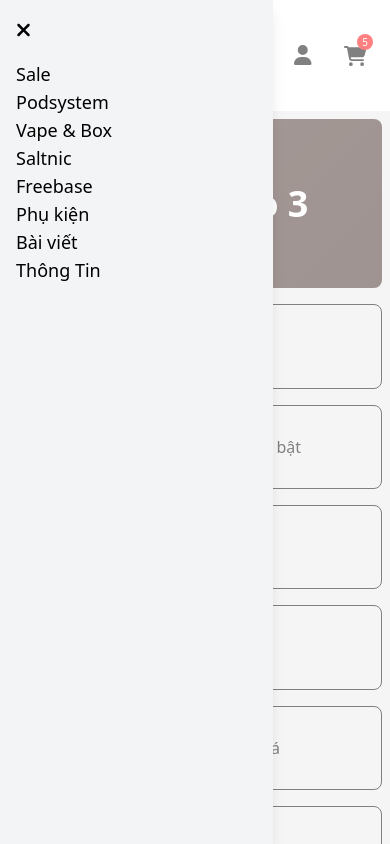
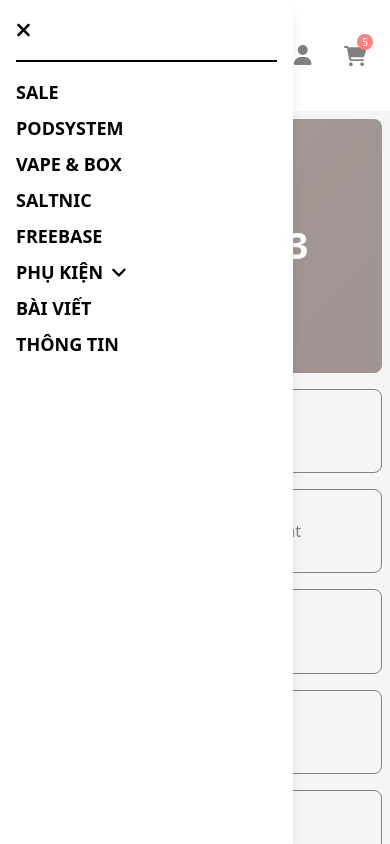
Before and after one commit to TruongKhanh23/thoidaivape, a Vue app: page / in a window 390 px wide. Both pictures are taken after a click on the button 32 px from the left and 55 px from the top of the page. Shown: the top 844 px of the page. Built offline with nearby package versions, Linux system fonts and the light colour scheme; the HTML template or start-up script is replaced by a standard one.

Commit message:
TDV-015: Navigation Mobile Update

```diff
--- a/src/components/Header/NavigationMobile.vue
+++ b/src/components/Header/NavigationMobile.vue
@@ -1,4 +1,3 @@
-<!-- NavigationMobile.vue -->
 <template>
   <div v-if="isOpen" class="fixed inset-0 z-50">
     <!-- Lớp mờ phía sau modal -->
@@ -6,28 +5,46 @@
 
     <!-- Navigation modal trượt từ trái ra -->
     <div
-      class="absolute top-0 left-0 h-full bg-gray-100 shadow-lg p-4 transition-transform duration-300 ease-out"
+      class="absolute top-0 left-0 h-full bg-white shadow-lg p-4 transition-transform duration-300 ease-out"
       :class="{ 'translate-x-0': isOpen, '-translate-x-full': !isOpen }"
-      style="width: 70vw"
+      style="width: 75vw"
     >
       <!-- Icon đóng modal -->
       <button @click="closeNavigation" class="text-xl mb-4">
         <font-awesome-icon icon="times" />
       </button>
 
+      <hr class="text-black font-bold border border-black mb-4" />
       <!-- Nội dung Navigation -->
       <nav>
         <ul>
           <li v-for="item in menuItems" :key="item.name">
-            <a
-              @click="closeNavigation()"
-              :href="`/bo-suu-tap/${convertToSlug(item.name)}`"
-              class="text-black text-lg hover:text-green-500"
-            >
-              {{ item.name }}
-            </a>
+            <div class="flex flex-col items-start justify-between my-2 font-semibold pr-4">
+              <a
+                @click="toggleSubMenu(item)"
+                class="text-black text-lg hover:text-green-500 flex items-center w-full uppercase"
+              >
+                <!-- Text menu item -->
+                <span>{{ item.name }}</span>
+
+                <!-- Biểu tượng mũi tên -->
+                <font-awesome-icon
+                  v-if="item.subMenu"
+                  :icon="['fas', item.isOpen ? 'angle-up' : 'angle-down']"
+                  class="ml-2"
+                />
+              </a>
+
+              <!-- SubMenu -->
+              <ul v-if="item.subMenu && item.isOpen" class="ml-6 my-2 space-y-2 uppercase">
+                <li v-for="subItem in item.subMenu" :key="subItem.name">
+                  <a @click="navigateTo(subItem)" class="text-black hover:text-green-500">
+                    {{ subItem.name }}
+                  </a>
+                </li>
+              </ul>
+            </div>
           </li>
-          <!-- Add more links as needed -->
         </ul>
       </nav>
     </div>
@@ -35,11 +52,14 @@
 </template>
 
 <script setup>
-import { ref, watch, onMounted, onUnmounted, reactive } from 'vue'
-import { faTimes } from '@fortawesome/free-solid-svg-icons'
+import { ref, reactive, onMounted, onUnmounted } from 'vue'
+import { useRouter } from 'vue-router'
+import { faTimes, faAngleDown, faAngleUp } from '@fortawesome/free-solid-svg-icons'
 import { library } from '@fortawesome/fontawesome-svg-core'
 
-library.add(faTimes)
+const router = useRouter()
+
+library.add(faTimes, faAngleDown, faAngleUp)
 
 const props = defineProps({
   isOpen: Boolean, // Điều khiển mở modal
@@ -48,18 +68,38 @@ const props = defineProps({
 const emit = defineEmits(['close'])
 
 const menuItems = reactive([
-  { name: 'Sale' },
-  { name: 'Podsystem' },
-  { name: 'Vape & Box' },
-  { name: 'Saltnic' },
-  { name: 'Freebase' },
+  { name: 'Sale', path: 'sale', view: 'products' },
+  { name: 'Podsystem', path: 'podsystem', view: 'products' },
+  { name: 'Vape & Box', path: 'vape-box', view: 'products' },
+  { name: 'Saltnic', path: 'saltnic', view: 'products' },
+  { name: 'Freebase', path: 'freebase', view: 'products' },
   {
     name: 'Phụ kiện',
-    subMenu: ['Đầu pod', 'Occ & coil'],
+    path: 'phu-kien',
+    view: 'products',
+    subMenu: [
+      { name: 'Đầu pod', path: 'dau-pod', view: 'products' },
+      { name: 'Occ & coil', path: 'occ-coil', view: 'products' },
+    ],
+    isHovered: false,
+    isOpen: false, // Điều khiển việc mở subMenu
   },
-  { name: 'Bài viết' },
-  { name: 'Thông Tin' },
+  { name: 'Bài viết', path: 'bai-viet', view: 'news' },
+  { name: 'Thông Tin', path: 'thong-tin', view: 'about' },
 ])
+
+function toggleSubMenu(item) {
+  if (item.subMenu) {
+    item.isOpen = !item.isOpen // Đảo trạng thái của isOpen khi nhấp vào menu cha
+  } else {
+    navigateTo(item) // Nếu không có subMenu, điều hướng như bình thường
+  }
+}
+
+function navigateTo(item) {
+  closeNavigation()
+  router.push({ name: item.view, params: { id: item.path } })
+}
 
 // Đóng modal và phát sự kiện close để thông báo cho component cha
 function closeNavigation() {
@@ -80,15 +120,6 @@ onMounted(() => {
 onUnmounted(() => {
   window.removeEventListener('keydown', handleEscape)
 })
-function convertToSlug(text) {
-  return text
-    .normalize('NFD')
-    .replace(/[\u0300-\u036f]/g, '')
-    .replace(/đ/g, 'd')
-    .replace(/Đ/g, 'D')
-    .toLowerCase()
-    .replace(/\s+/g, '-')
-}
 </script>
 
 <style scoped>
@@ -99,4 +130,13 @@ function convertToSlug(text) {
 .-translate-x-full {
   transform: translateX(-100%);
 }
+
+/* Đảm bảo subMenu thụt vào */
+.ml-6 {
+  margin-left: 1.5rem; /* Điều chỉnh độ thụt đầu dòng của subMenu */
+}
+
+.space-y-2 > * + * {
+  margin-top: 0.5rem; /* Khoảng cách giữa các item trong subMenu */
+}
 </style>
--- a/src/components/Slider.vue
+++ b/src/components/Slider.vue
@@ -128,7 +128,7 @@ export default {
 <style>
 @media (max-width: 640px) {
   .slider-container .slide {
-    height: 20vh;
+    height: 30vh;
   }
 }
 </style>
```
